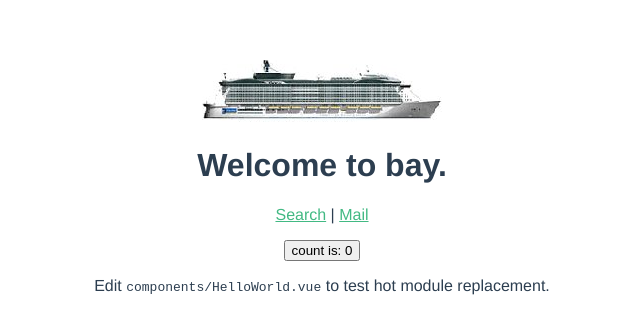
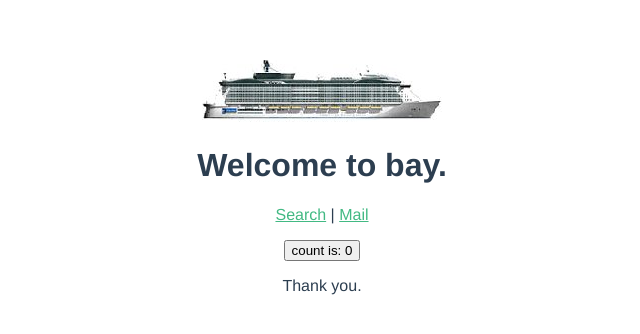
Before and after one commit to oleksiilysenko/bay, a Vue app: page / in a window 1280 px wide. Shown: the top 334 px of the page, without its empty margins (318-958 px from the left). Built offline with nearby package versions, Linux system fonts and the light colour scheme.

Commit message:
Update HelloWorld.vue

```diff
--- a/src/components/HelloWorld.vue
+++ b/src/components/HelloWorld.vue
@@ -9,8 +9,7 @@
 
   <button type="button" @click="state.count++">count is: {{ state.count }}</button>
   <p>
-    Edit
-    <code>components/HelloWorld.vue</code> to test hot module replacement.
+    Thank you.
   </p>
 </template>
 
```
